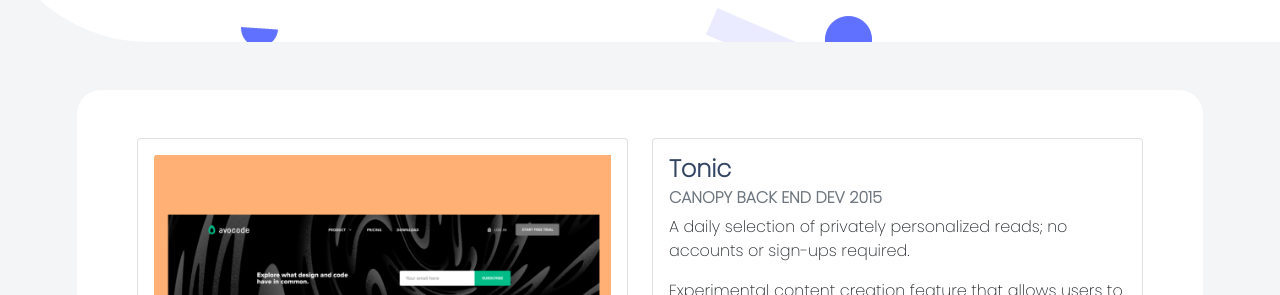
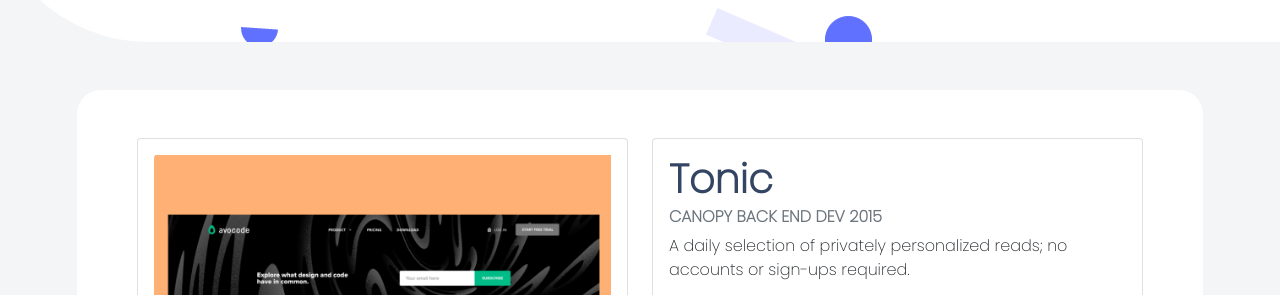
Before and after one commit to benshidanny11/portfolio-bootstrap-version, a plain HTML site: page index.html in a window 1280 px wide. Shown: the part 466-761 px from the top of the page. Drawn offline with nearby package versions, Linux system fonts and the light colour scheme.

Commit message:
Add html and css files for the project section

```diff
--- a/style.css
+++ b/style.css
@@ -95,3 +95,7 @@ margin: 0 auto;}
 .menu-2 {
   color: #7a869a;
 }
+.boldtext{
+  font-weight: bold;
+  font-size: 40px;
+}
```
